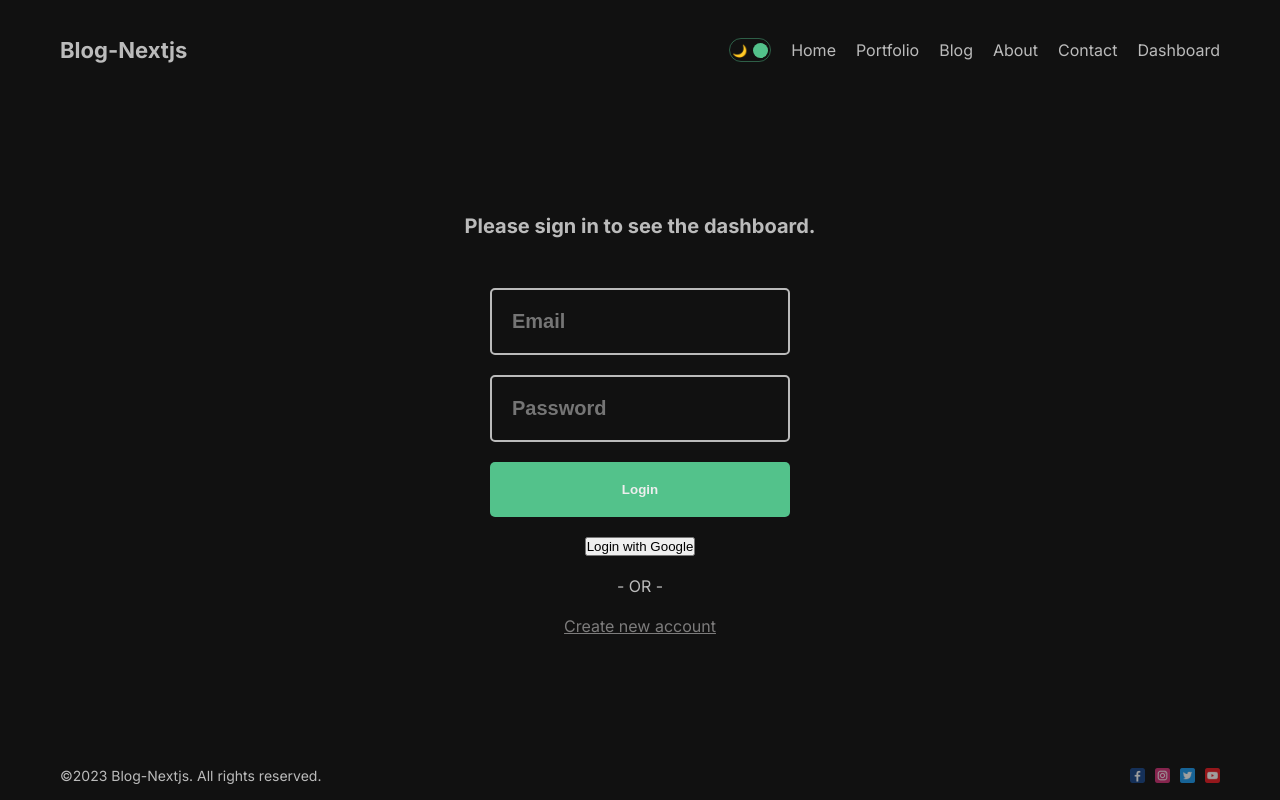
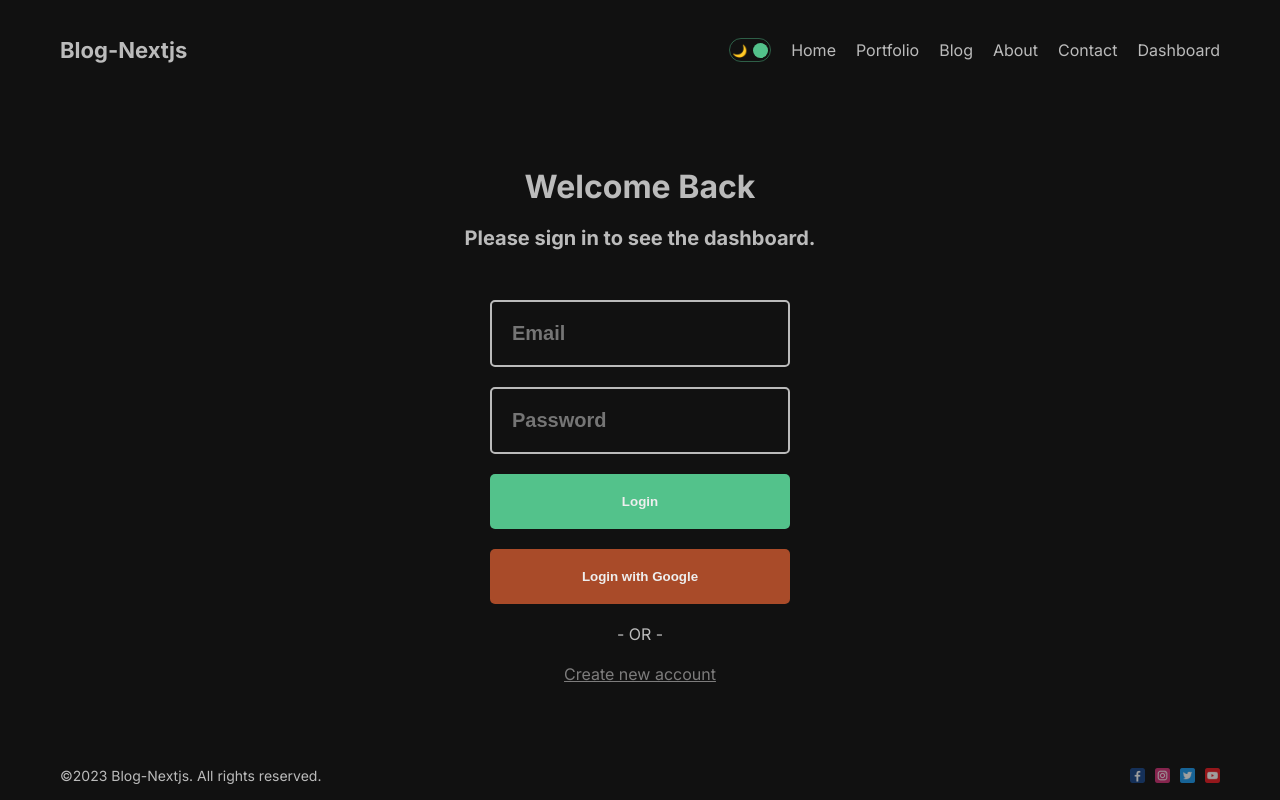
Before and after one commit to kartiksinghbhati/Blog-Nextjs, a Next.js app: page /dashboard/login in a window 1280 px wide. Built offline with nearby package versions, Linux system fonts and the light colour scheme; no server answers.

Commit message:
updates in login file

```diff
--- a/src/app/blog/page.jsx
+++ b/src/app/blog/page.jsx
@@ -23,7 +23,7 @@ const Blog = async () => {
   if(data.length===0){
     return(
       <div>
-        <h1>no data available</h1>
+        <h1>No Blog Available</h1>
       </div>
     )
   }
@@ -31,7 +31,7 @@ const Blog = async () => {
     return (
       <div className={styles.mainContainer}>
 
-        {data.map((item) => (
+        {data?.map((item) => (
           <Link href={`/blog/${item._id}`} className={styles.container} key={item.id}>
             <div className={styles.imageContainer}>
               <Image
--- a/src/app/dashboard/(auth)/login/page.jsx
+++ b/src/app/dashboard/(auth)/login/page.jsx
@@ -1,6 +1,6 @@
 "use client";
 
-import React from 'react'
+import React, { useEffect, useState } from 'react'
 import styles from "./page.module.css";
 import { signIn, useSession } from "next-auth/react";
 import { useRouter, useSearchParams } from "next/navigation";
@@ -10,6 +10,14 @@ const Login = () => {
 
   const session = useSession();
   const router = useRouter();
+  const params = useSearchParams();
+  const [error, setError] = useState("");
+  const [success, setSuccess] = useState("");
+
+  useEffect(() => {
+    setError(params.get("error"));
+    setSuccess(params.get("success"));
+  }, [params]);
 
   if (session.status === "loading") {
     return <p>Loading...</p>;
@@ -32,6 +40,7 @@ const Login = () => {
 
   return (
     <div className={styles.container}>
+      <h1 className={styles.title}>{success ? success : "Welcome Back"}</h1>
       <h2 className={styles.subtitle}>Please sign in to see the dashboard.</h2>
       <form onSubmit={handleSubmit} className={styles.form}>
         <input
@@ -47,9 +56,17 @@ const Login = () => {
           className={styles.input}
         />
         <button className={styles.button}>Login</button>
-        {/* {error && "Something went wrong!"} */}
+        {error && error}
       </form>
-      <button onClick={() => signIn("google")}>Login with Google</button>
+      <button
+        onClick={() => {
+          signIn("google");
+        }}
+        className={styles.button + " " + styles.google}
+      >
+        Login with Google
+      </button>
+      {/* <button onClick={() => signIn("google")}>Login with Google</button> */}
       <span className={styles.or}>- OR -</span>
       <Link className={styles.link} href="/dashboard/register">
         Create new account
```
Also changed, not shown: 1 other file (tests, documents, lock files or other folders).
